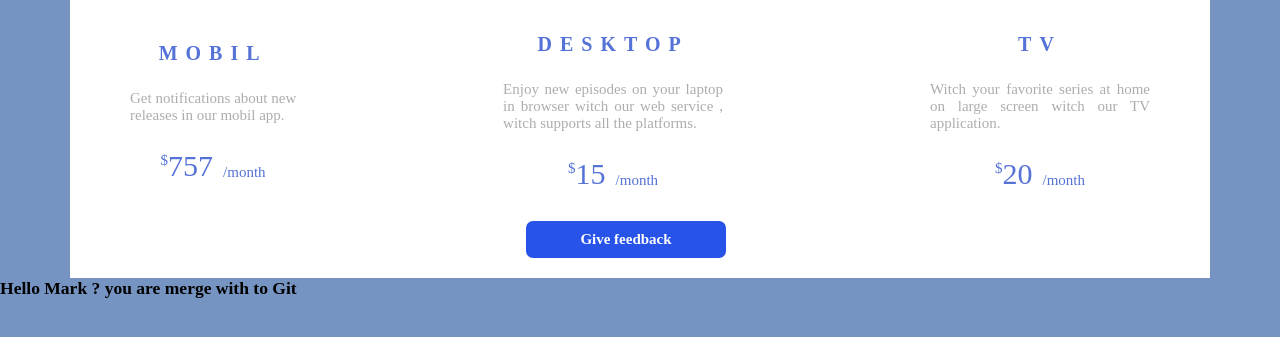
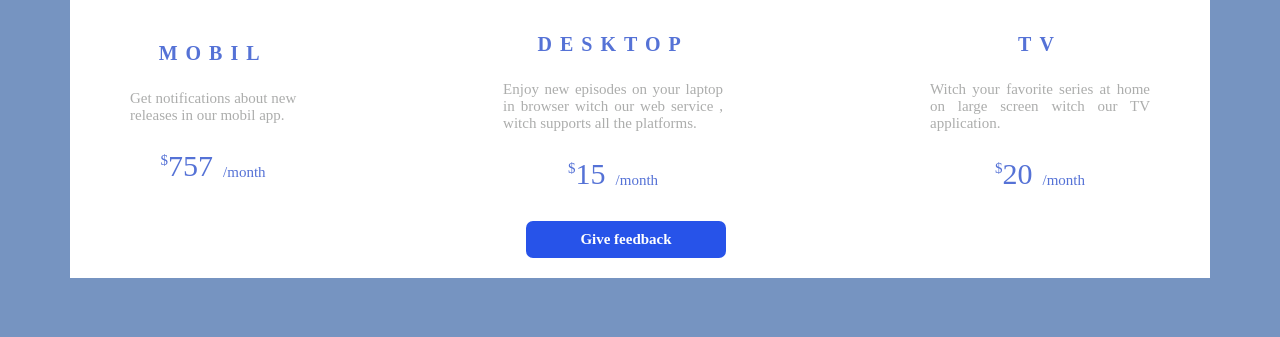
Before and after one commit to Mark-770/verstka, a plain HTML site: page index.html in a window 1280 px wide. Shown: the part 173-510 px from the top of the page. Drawn offline with nearby package versions, Linux system fonts and the light colour scheme.

Commit message:
Update index.html
Comment h3

```diff
--- a/index.html
+++ b/index.html
@@ -133,6 +133,6 @@
         <div id="overlay"></div>
     </div>
 </section>
-    <h3>Hello Mark ? you are merge with to Git</h3>
+<!--     <h3>Hello Mark ? you are merge with to Git</h3> -->
 </body>
 </html>
```
